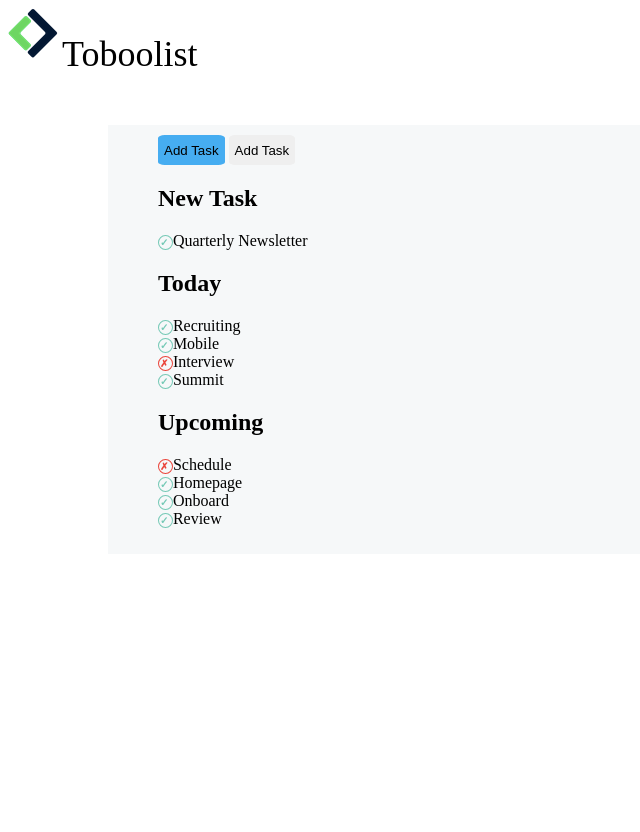
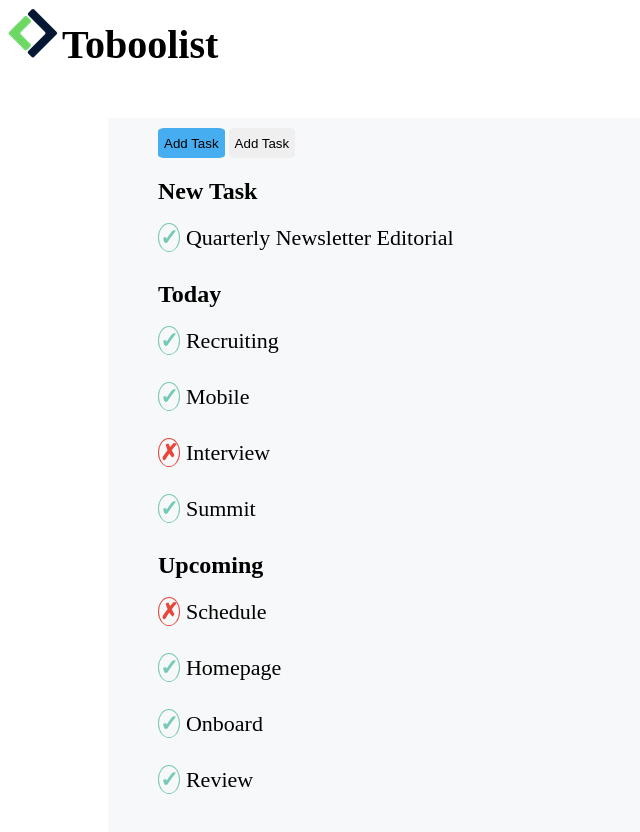
Before and after one commit to emicif/html-css-toboolist, a plain HTML site: page index.html in a window 1280 px wide. Shown: the whole page, without its empty margins (0-640 px from the left). Before the commit the page ends 800 px from the top, so only its background shows below. Drawn offline with Linux system fonts and the light colour scheme.

Commit message:
Aggiornamento

```diff
--- a/css/style.css
+++ b/css/style.css
@@ -5,8 +5,7 @@
 }
 
 #title {
-    font-size: 36px;
-    vertical-align: middle;
+    font-size: 40px;
 }
 
 
@@ -37,10 +36,15 @@ ul {
     padding-left: 0;
     }
 
+li {
+    margin-bottom: 30px;
+    font-size: 22px;
+}
+
 #spunta {
     border: 1px solid #75c9b6;
     border-radius: 50%;
-    font-size: 10px;
+    font-size: 22px;
     color: #75c9b6;
     text-align: center;
     padding: 1px;
@@ -49,7 +53,7 @@ ul {
 #croce {
     border: 1px solid #ea453b;
     border-radius: 50%;
-    font-size: 10px;
+    font-size: 22px;
     color: #ea453b;
     text-align: center;
     padding: 1px;
--- a/index.html
+++ b/index.html
@@ -11,7 +11,7 @@
 <!-- Inizio header -->
     <div id="header">
         <img src="img/Logo.png" alt="Boolean">
-        <span id="title">Toboolist</span>
+        <span id="title"><strong>Toboolist</strong> </span>
     </div>
 <!-- / header -->
 
@@ -24,23 +24,23 @@
             <button class="btn"> Add Task</button>
                 <h2>New Task</h2>
                 <ul>
-                    <li><span id="spunta"><b>&#x2713; </b></span>Quarterly Newsletter</li>
+                    <li><span id="spunta"><b>&#x2713;</b></span> Quarterly Newsletter <span>Editorial</span></li>
                 </ul>
 
                 <h2>Today</h2>
                 <ul>
-                    <li><span id="spunta"><b>&#x2713; </b></span>Recruiting</li>
-                    <li><span id="spunta"><b>&#x2713; </b></span>Mobile</li>
-                    <li><span id="croce"><b>&#x2717; </b></span>Interview</li>
-                    <li><span id="spunta"><b>&#x2713; </b></span>Summit</li>
+                    <li><span id="spunta"><b>&#x2713;</b></span> Recruiting</li>
+                    <li><span id="spunta"><b>&#x2713;</b></span> Mobile</li>
+                    <li><span id="croce"><b>&#x2717;</b></span> Interview</li>
+                    <li><span id="spunta"><b>&#x2713;</b></span> Summit</li>
                 </ul>
 
                 <h2>Upcoming</h2>
                 <ul>
-                    <li><span id="croce"><b>&#x2717; </b></span>Schedule</li>
-                    <li><span id="spunta"><b>&#x2713; </b></span>Homepage</li>
-                    <li><span id="spunta"><b>&#x2713; </b></span>Onboard</li>
-                    <li><span id="spunta"><b>&#x2713; </b></span>Review</li>
+                    <li><span id="croce"><b>&#x2717;</b></span> Schedule</li>
+                    <li><span id="spunta"><b>&#x2713;</b></span> Homepage</li>
+                    <li><span id="spunta"><b>&#x2713;</b></span> Onboard</li>
+                    <li><span id="spunta"><b>&#x2713;</b></span> Review</li>
                 </ul>
     </div>
 
```
